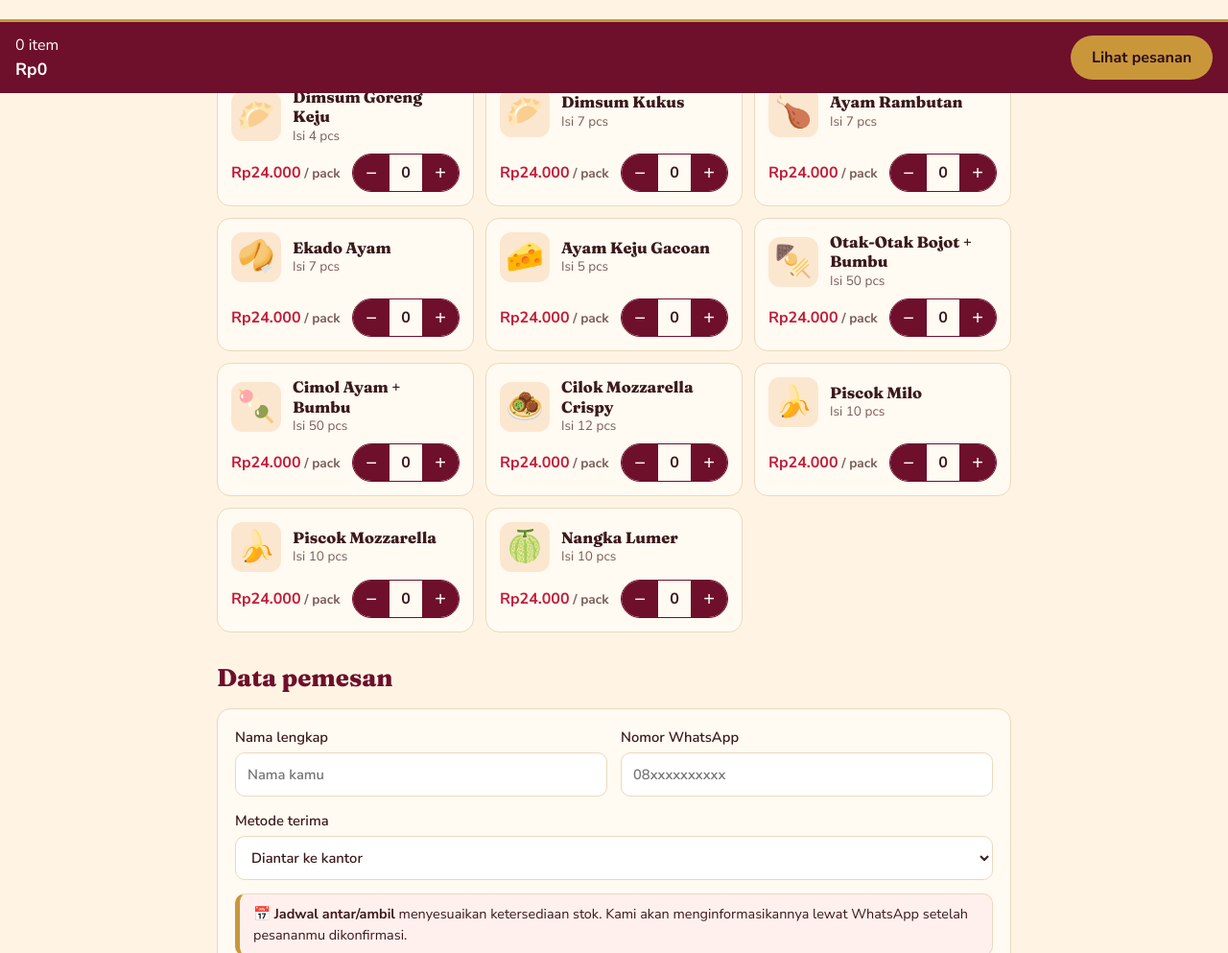
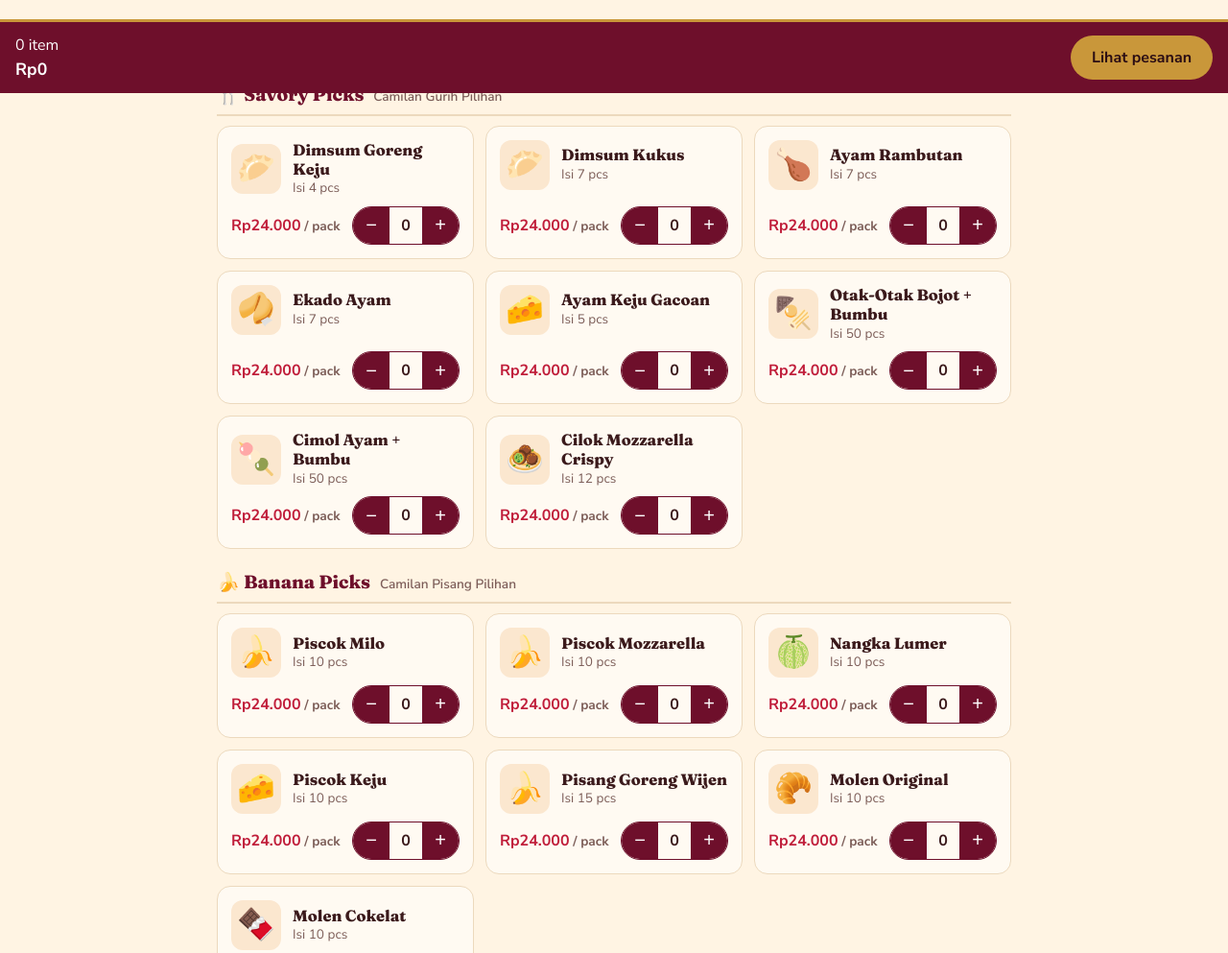
Before and after one commit to shecky17/KRISTA, a plain HTML site: page index.html in a window 1280 px wide. Shown: the part 703-1696 px from the top of the page at 96% size. Drawn offline with Linux system fonts and the light colour scheme.

Commit message:
Update index.html

```diff
--- a/index.html
+++ b/index.html
@@ -22,6 +22,8 @@ section{margin:28px 0}
 .sec-h{display:flex;align-items:baseline;justify-content:space-between;gap:10px;flex-wrap:wrap;margin-bottom:12px}
 .sec-h h2{color:var(--maroon);font-size:1.6rem}
 .sec-h span{color:var(--mute);font-size:.9rem}
+.sub{color:var(--maroon);font-size:1.2rem;margin:20px 0 10px;padding-bottom:6px;border-bottom:2px solid var(--line)}
+.sub small{font-family:'Nunito Sans',system-ui,sans-serif;font-weight:600;color:var(--mute);font-size:.85rem;margin-left:6px}
 .grid{display:grid;grid-template-columns:repeat(auto-fill,minmax(250px,1fr));gap:12px}
 .item{background:var(--card);border:1.5px solid var(--line);border-radius:14px;padding:14px;display:flex;flex-direction:column;gap:8px;transition:border-color .2s,background .2s}
 .item.on{border-color:var(--red);background:#fff0ee}
@@ -68,7 +70,7 @@ footer{text-align:center;color:var(--mute);font-style:italic;padding:24px 16px;f
 .thx .info p{margin:0 0 8px}
 .thx .info p:last-child{margin:0}
 .thx .actions{justify-content:center;margin-top:16px}
-@media(prefers-color-scheme:dark){:root{--cream:#2a1114;--card:#3a1a1f;--ink:#fbeee0;--mute:#d3b4a6;--line:#5b2d34}.item.on{background:#4d1d27}.ico{background:#552830}.form input,.form textarea,.form select{background:#2a1114}.btn.alt{color:#f3d9a0;border-color:#f3d9a0}.sec-h h2,.total,.thx h2{color:#f3d9a0}.price{color:#ff8a9c}.thx .info,.note{background:#4d1d27}}
+@media(prefers-color-scheme:dark){:root{--cream:#2a1114;--card:#3a1a1f;--ink:#fbeee0;--mute:#d3b4a6;--line:#5b2d34}.item.on{background:#4d1d27}.ico{background:#552830}.form input,.form textarea,.form select{background:#2a1114}.btn.alt{color:#f3d9a0;border-color:#f3d9a0}.sec-h h2,.total,.thx h2,.sub{color:#f3d9a0}.price{color:#ff8a9c}.thx .info,.note{background:#4d1d27}}
 @media(prefers-reduced-motion:reduce){*{transition:none!important;scroll-behavior:auto!important}}
 </style>
 </head>
@@ -91,7 +93,10 @@ footer{text-align:center;color:var(--mute);font-style:italic;padding:24px 16px;f
 
   <section>
     <div class="sec-h"><h2>Frozen Food Collection</h2><span>Semua Rp24.000 / pack · simpan di freezer setelah diterima</span></div>
-    <div class="grid" id="frozen"></div>
+    <h3 class="sub">🍴 Savory Picks <small>Camilan Gurih Pilihan</small></h3>
+    <div class="grid" id="savory"></div>
+    <h3 class="sub">🍌 Banana Picks <small>Camilan Pisang Pilihan</small></h3>
+    <div class="grid" id="banana"></div>
   </section>
 
   <section>
@@ -151,17 +156,23 @@ const SAMBAL = [
   {id:"teri",n:"Sambal Teri",p:65000,i:"🐟",pete:1},
   {id:"rebon",n:"Sambal Udang Rebon",p:50000,i:"🦐",pete:1}
 ];
-const FROZEN = [
+// [id, nama, isi, emoji]
+const mk=a=>({id:a[0],n:a[1],p:24000,i:a[3],meta:"Isi "+a[2]});
+const SAVORY = [
   ["dgk","Dimsum Goreng Keju","4 pcs","🥟"],["dk","Dimsum Kukus","7 pcs","🥟"],
   ["ar","Ayam Rambutan","7 pcs","🍗"],["ea","Ekado Ayam","7 pcs","🥠"],
   ["akg","Ayam Keju Gacoan","5 pcs","🧀"],["oob","Otak-Otak Bojot + Bumbu","50 pcs","🍢"],
-  ["ca","Cimol Ayam + Bumbu","50 pcs","🍡"],["cmc","Cilok Mozzarella Crispy","12 pcs","🧆"],
+  ["ca","Cimol Ayam + Bumbu","50 pcs","🍡"],["cmc","Cilok Mozzarella Crispy","12 pcs","🧆"]
+].map(mk);
+const BANANA = [
   ["pm","Piscok Milo","10 pcs","🍌"],["pmz","Piscok Mozzarella","10 pcs","🍌"],
-  ["nl","Nangka Lumer","10 pcs","🍈"]
-].map(a=>({id:a[0],n:a[1],p:24000,i:a[3],meta:"Isi "+a[2]}));
+  ["nl","Nangka Lumer","10 pcs","🍈"],
+  ["pk","Piscok Keju","10 pcs","🧀"],["pgw","Pisang Goreng Wijen","15 pcs","🍌"],
+  ["mo","Molen Original","10 pcs","🥐"],["mc","Molen Cokelat","10 pcs","🍫"]
+].map(mk);
 
 const rp=n=>"Rp"+n.toLocaleString("id-ID");
-const all=[...SAMBAL,...FROZEN];
+const all=[...SAMBAL,...SAVORY,...BANANA];
 const qty={},pete={};
 all.forEach(x=>qty[x.id]=0);
 
@@ -175,7 +186,8 @@ function card(x){
   return d;
 }
 SAMBAL.forEach(x=>sambal.append(card(x)));
-FROZEN.forEach(x=>frozen.append(card(x)));
+SAVORY.forEach(x=>savory.append(card(x)));
+BANANA.forEach(x=>banana.append(card(x)));
 
 document.addEventListener("click",e=>{
   const b=e.target.closest("[data-d]");if(!b)return;
```
